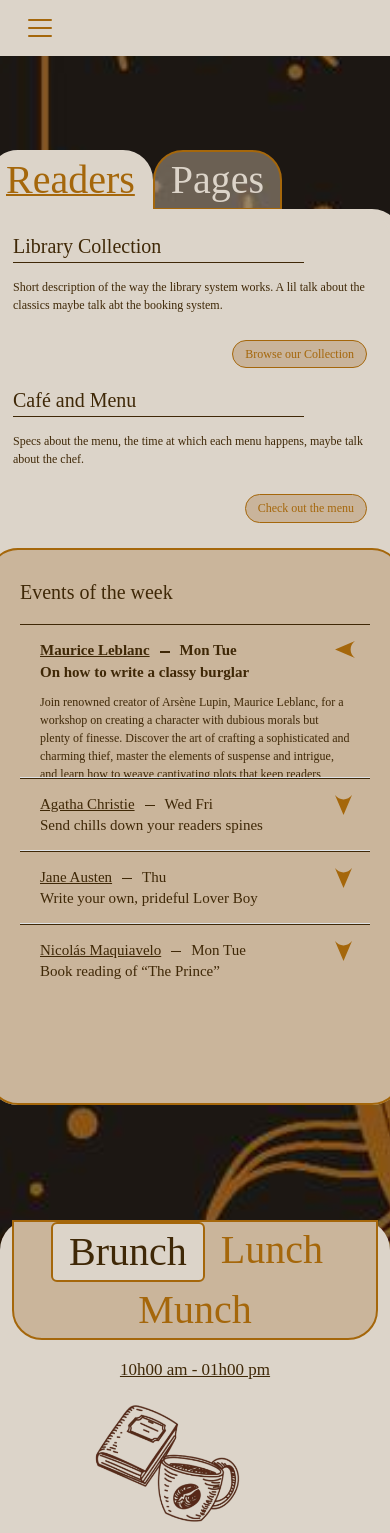
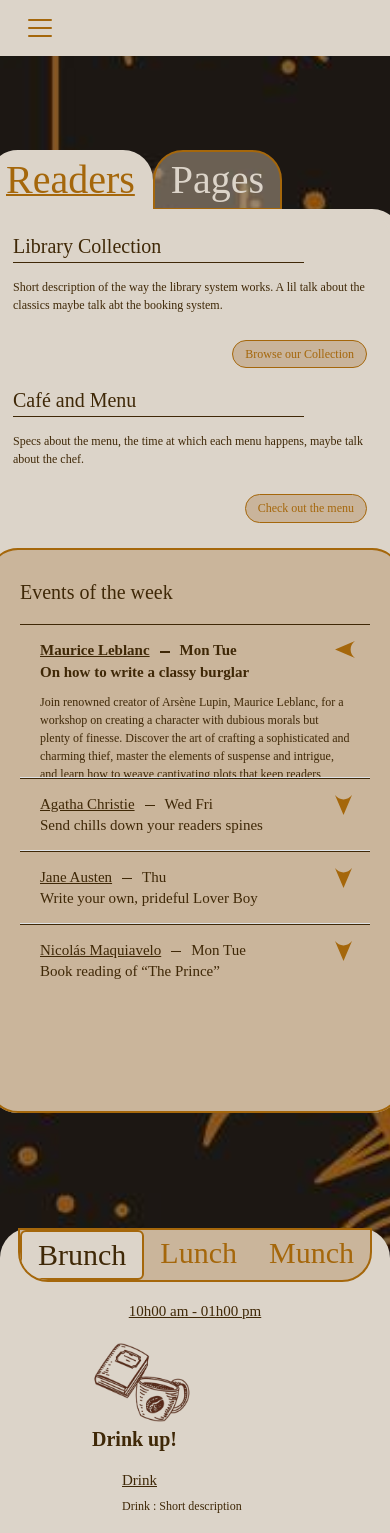
Before and after one commit to AnLau25/webProj2, a React (Vite) app: page /Cafe in a window 390 px wide. Shown: the top 1533 px of the page. Built offline with nearby package versions, Linux system fonts and the light colour scheme; a web font is replaced by a local one.

Commit message:
MenuManu

```diff
--- a/public/Events.css
+++ b/public/Events.css
@@ -1,3 +1,7 @@
+.events{
+    overflow-x: hidden;
+}
+
 .events .tab-container {
     padding: 150px 0px 100px 0px;
 }
@@ -223,4 +227,8 @@
         justify-content: flex-end;
 
     }
+
+    .events .events-card {
+        height: 67vh;
+    }
 }
--- a/public/Menu.css
+++ b/public/Menu.css
@@ -83,3 +83,26 @@
 .menu .tab-content .tab-pane img{
     width: 60%;
 }
+
+@media only screen and (max-width: 768px) {
+
+    .menu .nav.nav-pills .nav-link {
+        font-size: 30px !important;
+     }
+
+     .menu .tab-content .tab-pane h1{
+        font-size: 20px;
+    }
+
+    .menu .tab-content .tab-pane h3{
+        font-size: 15px;
+    }
+
+    .menu .tab-content .tab-pane p{
+        font-size: 12px;
+    }
+
+    .menu .tab-content .tab-pane img{
+        width: 40%;
+    }
+}
--- a/public/Navnav.jsx
+++ b/public/Navnav.jsx
@@ -114,9 +114,9 @@ export default Navnav;
 //Nav: Take language out of hamburger menu
 //Home: Fix home links
 //Pay: Up down formulair in menu
-//Evnt: Fix accordeaon
 //Menu: Center food
 //Sinsout: Horizontal
+//BgFix~
 
 /*
 Learning notes:
```
